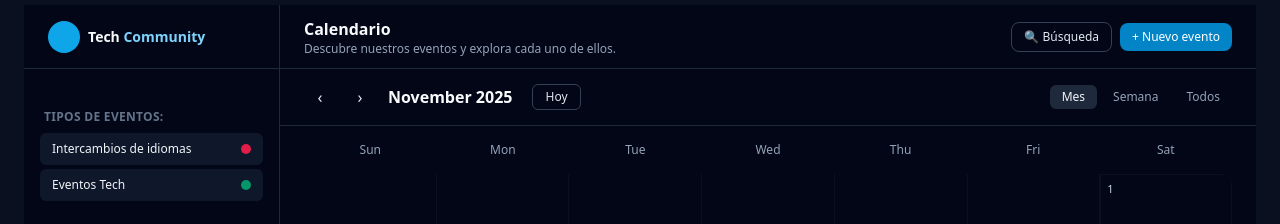
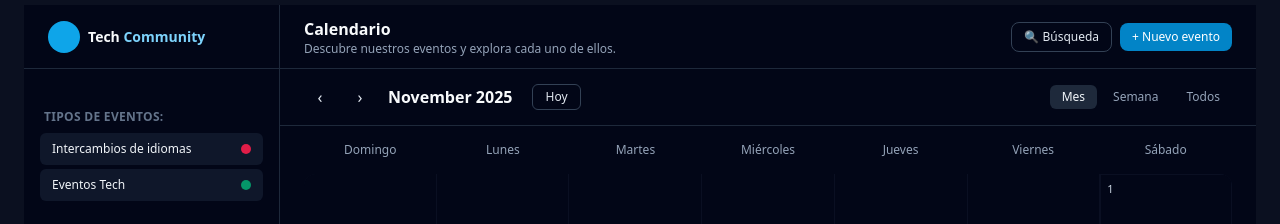
Before and after one commit to techcommunitycol/web-tech-community, a React (Vite) app: page / in a window 1280 px wide. Shown: the part 4320-4544 px from the top of the page. Built offline with nearby package versions, Linux system fonts and the light colour scheme.

Commit message:
Changes in languages, time, indentation, and constants.

```diff
--- a/src/features/calendar/CalendarApp.tsx
+++ b/src/features/calendar/CalendarApp.tsx
@@ -7,7 +7,7 @@ export default function CalendarApp() {
     id="calendar"
     title="Conoce nuestros eventos"
   >
-    <CalendarPage />
+    <CalendarPage/>
   </Section>
 
   );
--- a/src/features/calendar/CalendarComponentes.ts
+++ b/src/features/calendar/CalendarComponents.ts
@@ -1,4 +1,6 @@
 export type EventType = "language-exchange" | "tech" | "others";
+export const FORMATOS = ["Presencial", "Virtual", "Híbrido"] as const;
+export type FormatoType = typeof FORMATOS[number];
 
 export interface CalendarEvent {
   id: string;
@@ -8,15 +10,12 @@ export interface CalendarEvent {
   time?: string;
   type: EventType;
   owner: string;
-  format: "Presencial" | "Virtual" | "Híbrido";
+  format: FormatoType;
   description?: string;
   url?: string;
 }
 
-export const WEEK_DAYS = ["Sun", "Mon", "Tue", "Wed", "Thu", "Fri", "Sat"];
-
-export const FORMATOS = ["Presencial", "Virtual", "Híbrido"] as const;
-export type FormatoType = typeof FORMATOS[number];
+export const WEEK_DAYS = ["Domingo", "Lunes", "Martes", "Miércoles", "Jueves", "Viernes", "Sábado"];
 
 export function getEventsForDay(events: CalendarEvent[], date: Date) {
   const iso = date.toISOString().slice(0, 10);
--- a/src/features/calendar/CalendarData.ts
+++ b/src/features/calendar/CalendarData.ts
@@ -1,4 +1,4 @@
-import type { CalendarEvent } from "./CalendarComponentes";
+import type { CalendarEvent } from "./CalendarComponents";
 
 export const EVENTS: CalendarEvent[] = [
   {
@@ -18,7 +18,7 @@ export const EVENTS: CalendarEvent[] = [
     id: "2",
     title: "Intercambio de idiomas",
     date: "2025-11-14",
-    location: "Remote",
+    location: "Centro Empresarial",
     time: "10:00 AM – 4:00 PM",
     type: "language-exchange",
     owner: "Tech Community",
--- a/src/features/calendar/CalendarPage.tsx
+++ b/src/features/calendar/CalendarPage.tsx
@@ -5,7 +5,7 @@ import {
   type CalendarEvent,
   type EventType,
   type FormatoType,
-} from "./CalendarComponentes";
+} from "./CalendarComponents";
 import { EVENTS } from "./CalendarData";
 import MonthView from "./MonthView";
 import WeekView from "./WeekView";
@@ -16,7 +16,9 @@ import EventModal from "./CalendarEventModal";
 type ViewMode = "month" | "week" | "list";
 
 const CalendarPage: React.FC = () => {
-  const [currentDate, setCurrentDate] = useState(new Date());
+  const [currentDate, setCurrentDate] = useState(
+    new Date(new Date().toLocaleString("en-US", { timeZone: "America/Bogota" }))
+  );
   const [selectedEvent, setSelectedEvent] = useState<CalendarEvent | null>(null);
   const [viewMode, setViewMode] = useState<ViewMode>("month");
   const [activeTypes, setActiveTypes] = useState<EventType[]>([
--- a/src/features/calendar/CalendarSidebar.tsx
+++ b/src/features/calendar/CalendarSidebar.tsx
@@ -3,7 +3,7 @@ import {
   FORMATOS,
   type EventType,
   type FormatoType,
-} from "./CalendarComponentes";
+} from "./CalendarComponents";
 
 type CalendarSidebarProps = {
   activeTypes: EventType[];
--- a/src/features/calendar/ListView.tsx
+++ b/src/features/calendar/ListView.tsx
@@ -6,7 +6,7 @@ import {
   type CalendarEvent,
   type EventType,
   type FormatoType,
-} from "./CalendarComponentes";
+} from "./CalendarComponents";
 
 interface ListViewProps {
   today: Date;
--- a/src/features/calendar/MonthView.tsx
+++ b/src/features/calendar/MonthView.tsx
@@ -9,7 +9,7 @@ import {
   type CalendarEvent,
   type EventType,
   type FormatoType,
-} from "./CalendarComponentes";
+} from "./CalendarComponents";
 
 interface MonthViewProps {
   currentDate: Date;
--- a/src/features/calendar/WeekView.tsx
+++ b/src/features/calendar/WeekView.tsx
@@ -10,7 +10,7 @@ import {
   type CalendarEvent,
   type EventType,
   type FormatoType,
-} from "./CalendarComponentes";
+} from "./CalendarComponents";
 
 interface WeekViewProps {
   currentDate: Date;
```
Also changed, not shown: src/features/calendar/CalendarEventModal.tsx (+5 -2 lines).
